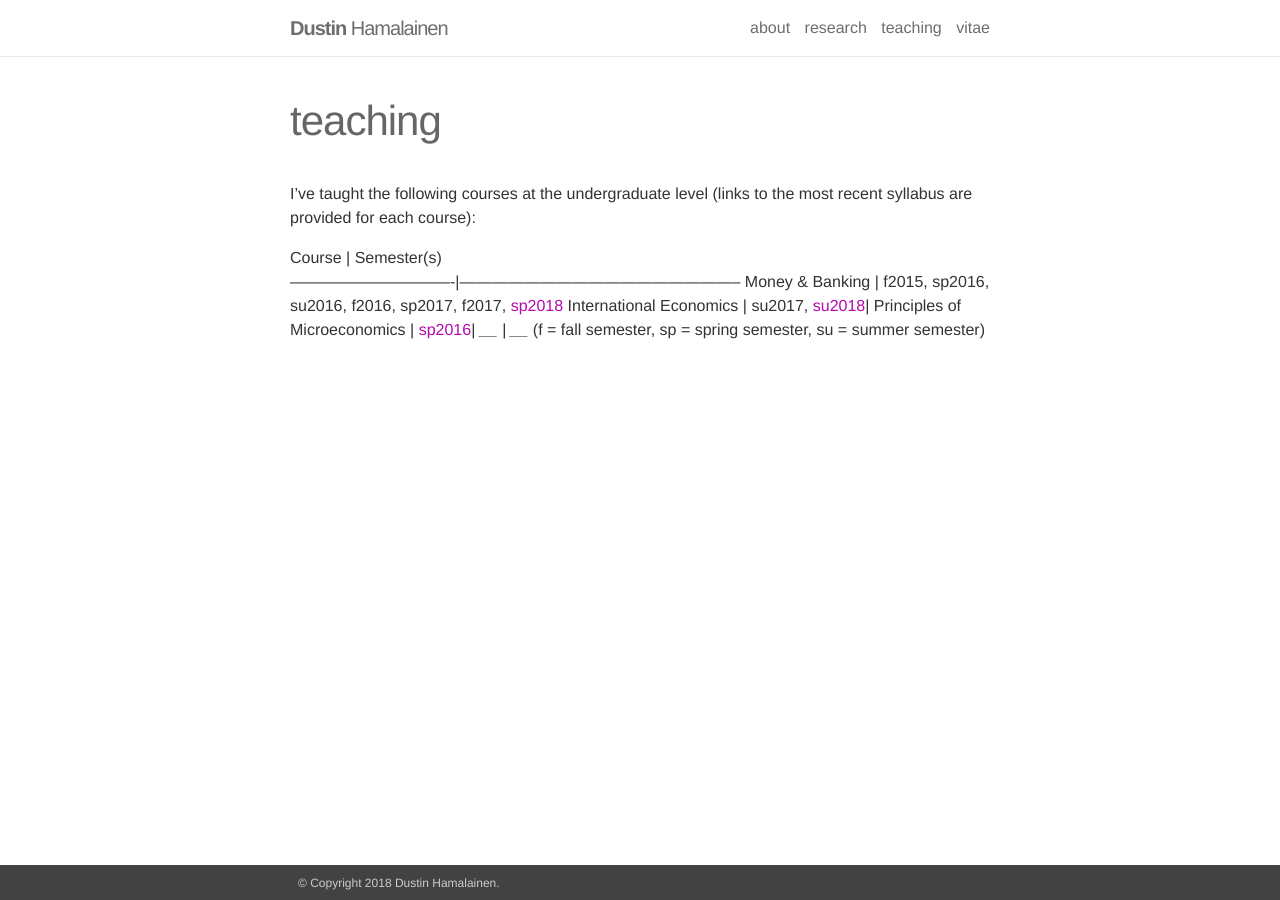
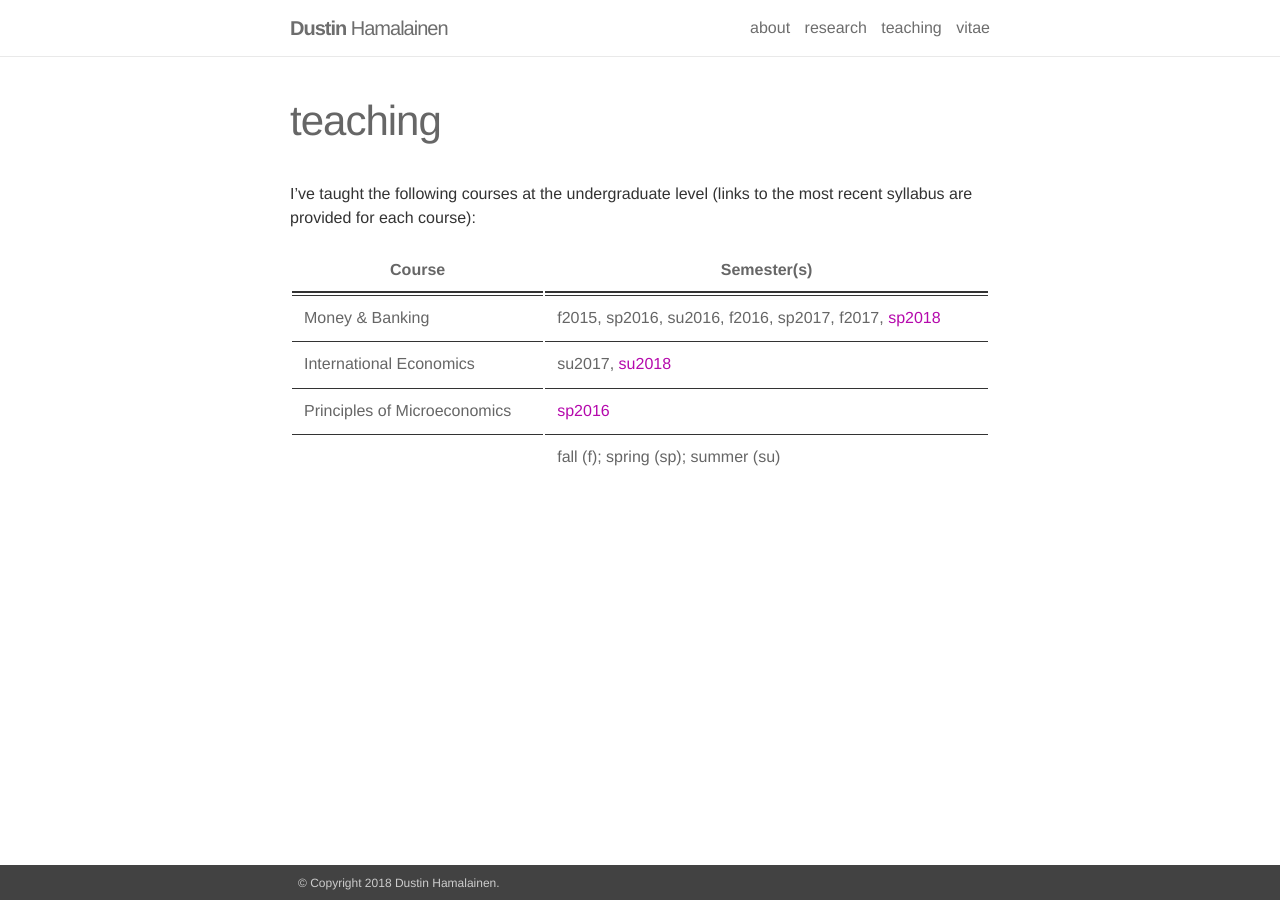
Before and after one commit to dustinhh/dustinhh.github.io, a Jekyll site: the page built from _pages/teaching.md, in a window 1280 px wide. Built offline with Jekyll 4.4.1, drawn with Linux system fonts in a browser that asks for light colours.

Commit message:
Update teaching.md

```diff
--- a/_pages/teaching.md
+++ b/_pages/teaching.md
@@ -12,5 +12,4 @@ I've taught the following courses at the undergraduate level (links to the most
  Money & Banking               | f2015, sp2016, su2016, f2016, sp2017, f2017, [sp2018](https://drive.google.com/open?id=1-KsqTI43-Aj7o74THp9516iQazxGA0Fp)
  International Economics       | su2017, [su2018](https://drive.google.com/open?id=19bNOvuJUcOuJfaMDThSlAZXRHv24Qy5o)|
  Principles of Microeconomics | [sp2016](https://drive.google.com/open?id=1djcMuDbCogYAHh9QyxppcZCMu40k0WLL)|
-___ | ___
-(f = fall semester, sp = spring semester, su = summer semester)
+| fall (f); spring (sp); summer (su)
```
